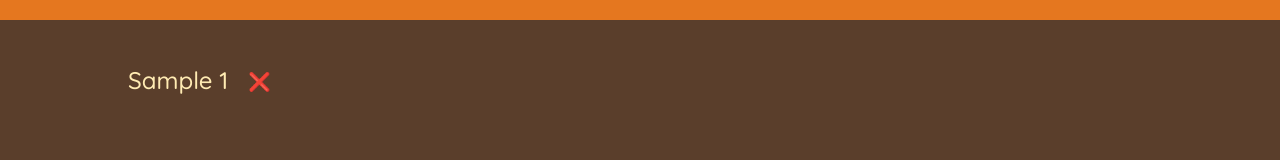
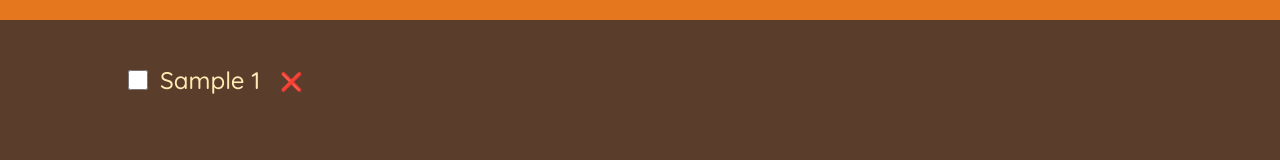
Before and after one commit to SumanSubedi9/Travel-Essentials, a React (Create React App) app: page / in a window 1280 px wide. Both pictures are taken after typing "Sample" into the empty fields and a click on the button "ADD". Shown: the part 257-417 px from the top of the page. Built offline with nearby package versions, Linux system fonts and the light colour scheme.

Commit message:
Implemented checkbox on items that are packed

```diff
--- a/src/App.js
+++ b/src/App.js
@@ -15,11 +15,23 @@ export default function App() {
     setItems((items) => items.filter((item) => item.id !== id));
   }
 
+  function handleToggleItem(id) {
+    setItems((items) =>
+      items.map((item) =>
+        item.id === id ? { ...item, packed: !item.packed } : item
+      )
+    );
+  }
+
   return (
     <div className="app">
       <Logo />
       <Form onAddItems={handleAddItems} />
-      <PackingList items={items} onDeleteItems={handleDeleteItems} />
+      <PackingList
+        items={items}
+        onDeleteItems={handleDeleteItems}
+        onToggleItem={handleToggleItem}
+      />
       <Stats />
     </div>
   );
@@ -73,12 +85,17 @@ function Form({ onAddItems }) {
 
 // PACKING LIST COMPONENT
 
-function PackingList({ items, onDeleteItems }) {
+function PackingList({ items, onDeleteItems, onToggleItem }) {
   return (
     <div className="list">
       <ul>
         {items.map((item) => (
-          <Item onDeleteItems={onDeleteItems} item={item} key={item.id} />
+          <Item
+            onToggleItem={onToggleItem}
+            onDeleteItems={onDeleteItems}
+            item={item}
+            key={item.id}
+          />
         ))}
       </ul>
     </div>
@@ -87,9 +104,14 @@ function PackingList({ items, onDeleteItems }) {
 
 // ITEMS COMPONENT
 
-function Item({ item, onDeleteItems }) {
+function Item({ item, onDeleteItems, onToggleItem }) {
   return (
     <li>
+      <input
+        type="checkbox"
+        value={item.packed}
+        onChange={() => onToggleItem(item.id)}
+      />
       <span style={item.packed ? { textDecoration: "line-through" } : {}}>
         {item.description} {item.quantity}
       </span>
```
